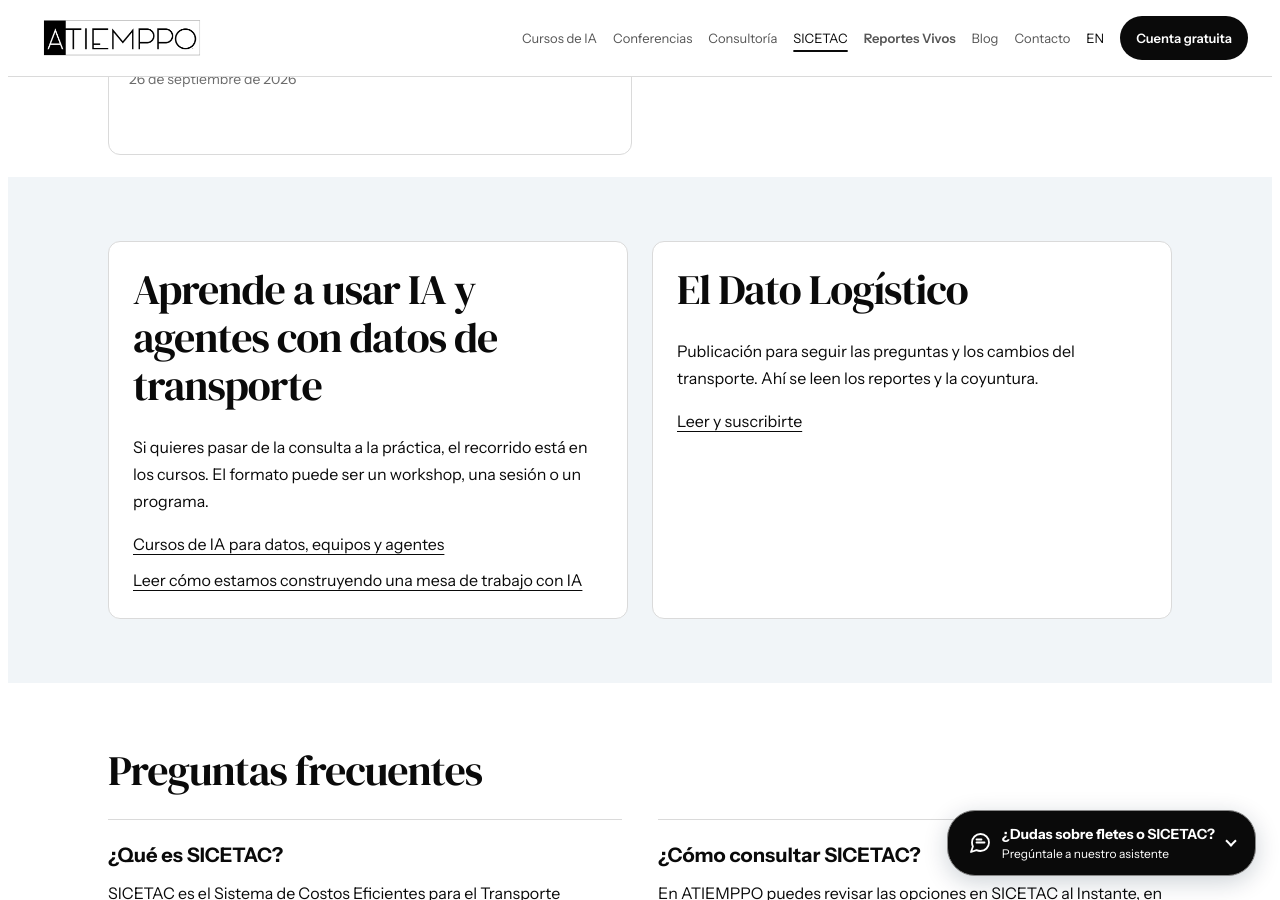
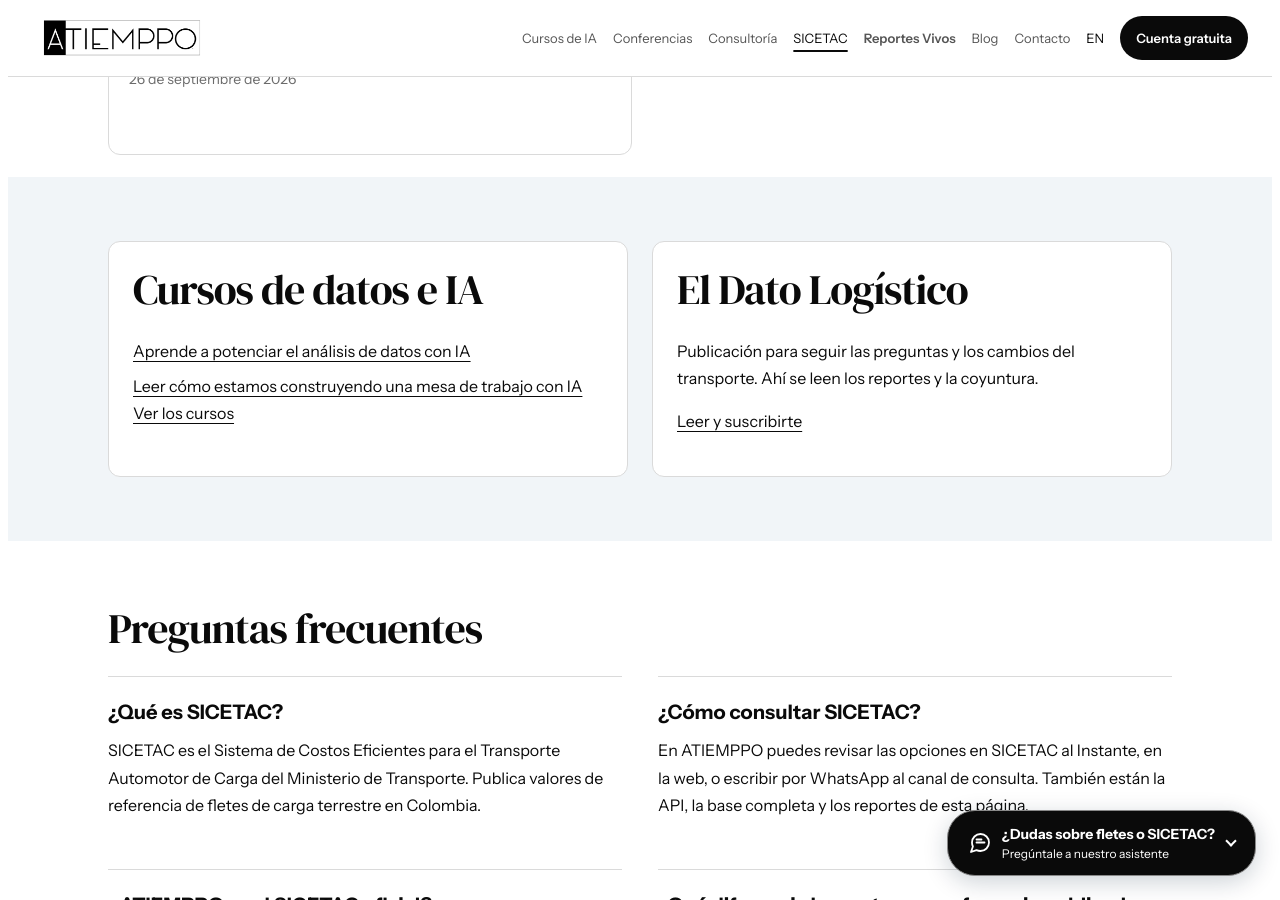
Before and after one commit to imatjuanmatiz/atiemppo-web, a Jekyll site: the page built from sicetac/index.html, in a window 1280 px wide and 900 px high, scrolled down 3358 px. Built offline with Jekyll 4.4.1, drawn with Linux system fonts in a browser that asks for light colours; some of the changed text lies outside the part shown.

Commit message:
Enlaza los cursos de datos e IA desde SICETAC y la portada. (#93)
Quien llega por la guía de SICETAC ve el curso de análisis de datos, y el texto corto de la portada apunta al mismo curso.

Co-authored-by: Cursor Agent <cursoragent@cursor.com>
Co-authored-by: juanmatiz <imatjuanmatiz@users.noreply.github.com>

```diff
--- a/_data/knowledge_home.json
+++ b/_data/knowledge_home.json
@@ -154,8 +154,9 @@
         "url": "/sicetac/"
       }
     ],
-    "courses_title": "Cursos de IA para datos, equipos y agentes",
-    "courses_intro": "Tres recorridos. Se trabajan sobre una tarea real; el formato se acuerda en la propuesta.",
+    "courses_title": "Cursos de datos e IA",
+    "courses_intro": "Aprende a potenciar el análisis de datos con IA.",
+    "courses_intro_url": "/cursos/ia-analisis-de-datos/",
     "courses_formats": "El formato puede ser un workshop, una sesión o un programa.",
     "courses_formats_link": "Cómo se contrata está en Experiencias.",
     "courses_formats_url": "/experiencias/",
--- a/_includes/knowledge-home.html
+++ b/_includes/knowledge-home.html
@@ -67,7 +67,7 @@
     <div class="knowledge-band-copy">
       <header class="knowledge-section-heading">
         <h2 id="courses-title">{{ kh.courses_title }}</h2>
-        <p>{{ kh.courses_intro }}</p>
+        <p>{% if kh.courses_intro_url %}<a href="{{ kh.courses_intro_url }}">{{ kh.courses_intro }}</a>{% else %}{{ kh.courses_intro }}{% endif %}</p>
       </header>
       <div class="knowledge-path-grid">
         {% if kh_lang == 'en' %}
--- a/sicetac/index.html
+++ b/sicetac/index.html
@@ -133,7 +133,7 @@ tags:
       </ul>
       <ul class="sicetac-links">
         <li><a href="/sicetac-api/">API SICETAC</a></li>
-        <li><a href="/cursos/">Cursos de IA para datos, equipos y agentes</a></li>
+        <li><a href="/cursos/">Cursos de datos e IA</a></li>
         <li><a href="/consultoria/">Consultoría con los datos de tu red</a></li>
         <li><a href="/base-completa-sicetac/">Base completa SICETAC</a></li>
         <li><a href="/indices-sicetac/">Índice SICETAC para tu red</a></li>
@@ -201,13 +201,12 @@ tags:
   <section class="seo-section seo-soft" id="seguir" aria-label="Formación y El Dato Logístico">
     <div class="seo-wrap sicetac-close">
       <section id="formacion" aria-labelledby="formacion-titulo">
-        <h2 id="formacion-titulo">{{ site.data.sicetac.training.title }}</h2>
-        <p>{{ site.data.sicetac.training.text }}</p>
+        <h2 id="formacion-titulo">Cursos de datos e IA</h2>
         <ul>
-          {% for link in site.data.sicetac.training.links %}
-          <li><a href="{{ link.url }}">{{ link.label }}</a></li>
-          {% endfor %}
+          <li><a href="/cursos/ia-analisis-de-datos/">Aprende a potenciar el análisis de datos con IA</a></li>
+          <li><a href="/ia-aplicada/">Leer cómo estamos construyendo una mesa de trabajo con IA</a></li>
         </ul>
+        <p><a href="/cursos/">Ver los cursos</a></p>
       </section>
       <section id="dato-logistico" aria-labelledby="dato-titulo">
         <h2 id="dato-titulo">{{ site.data.sicetac.publication.title }}</h2>
```
